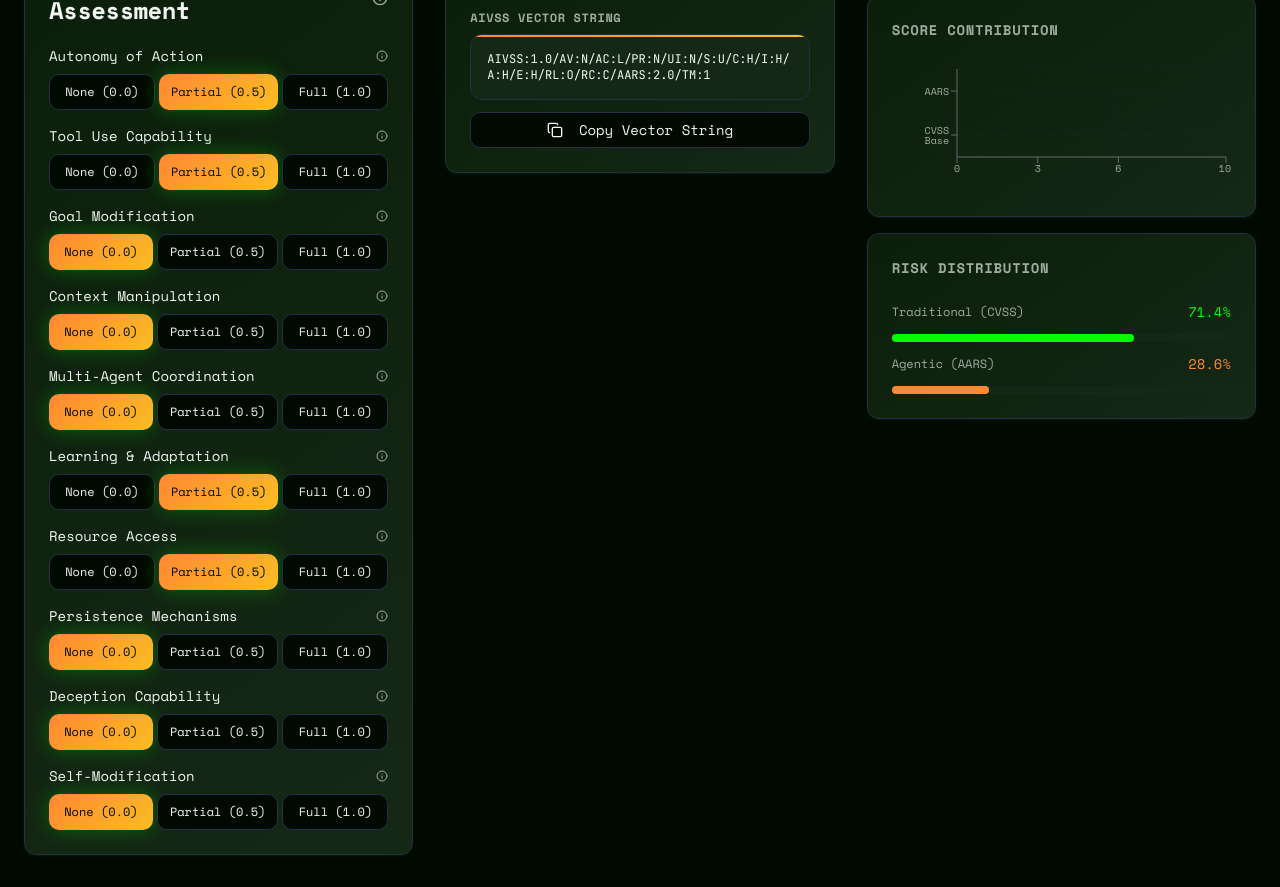
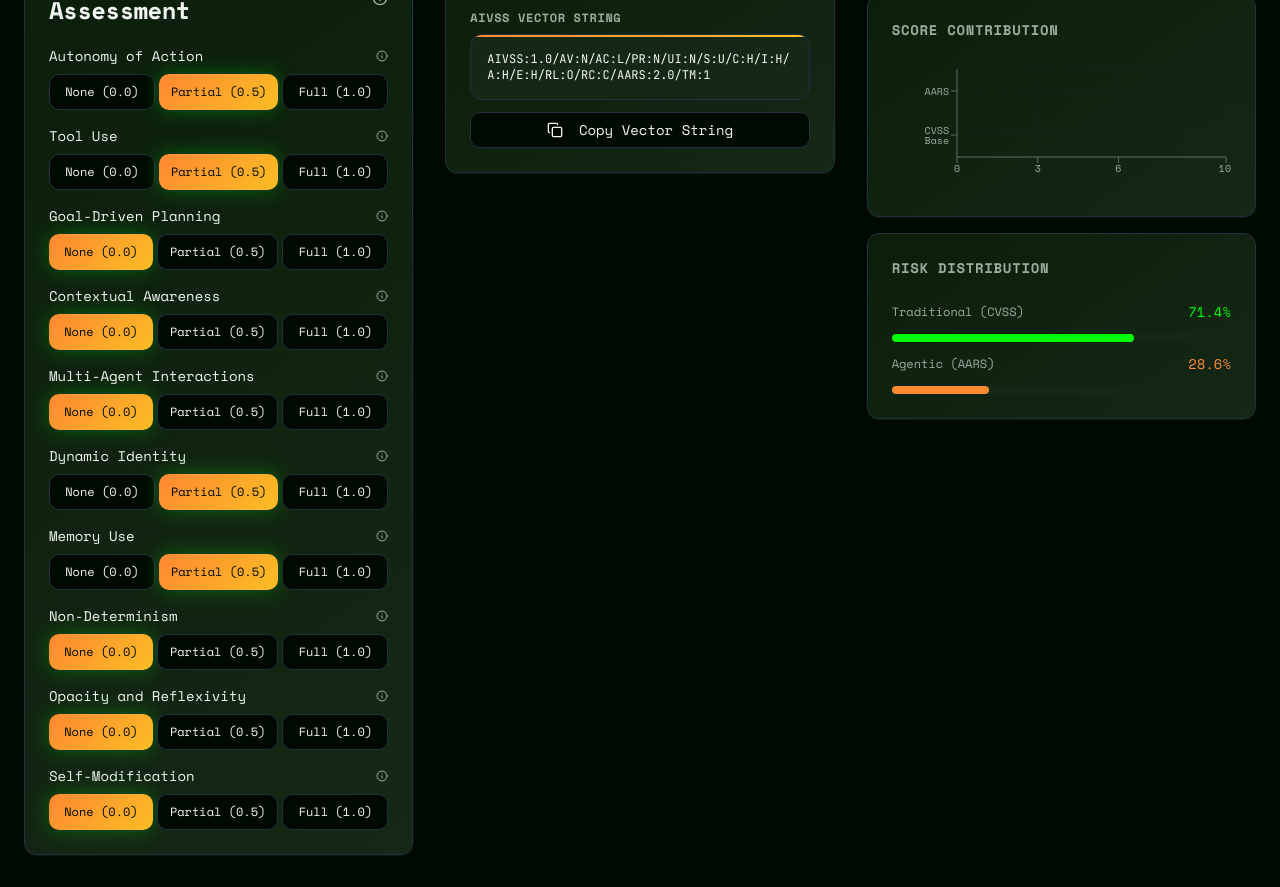
Before and after one commit to Pa04rth/aivss-dashboard, a React (Vite) app: page /calculator in a window 1280 px wide. Shown: the part 740-1627 px from the top of the page. Built offline with nearby package versions, Linux system fonts and the light colour scheme.

Commit message:
Added descriptions

```diff
--- a/src/pages/Calculator.tsx
+++ b/src/pages/Calculator.tsx
@@ -28,67 +28,73 @@ const Calculator = () => {
 
   const [aarsFactors, setAarsFactors] = useState<AARSFactor[]>([
     {
-      id: "autonomy",
+      id: "autonomy_of_action",
       name: "Autonomy of Action",
       description:
-        "The agent's ability to act independently without human oversight",
+        "The agent's ability to operate and execute tasks without direct, real-time human command or intervention",
       value: 0.5,
     },
     {
       id: "tool_use",
-      name: "Tool Use Capability",
+      name: "Tool Use",
       description:
-        "Access to external tools and APIs that can affect the environment",
+        "The agent's capability to interact with and use external tools, such as APIs, file systems, databases, or other software to affect its environment.",
       value: 0.5,
     },
     {
-      id: "goal_modification",
-      name: "Goal Modification",
+      id: "goal_driven_planning",
+      name: "Goal-Driven Planning",
       description:
-        "Ability to alter its objectives or priorities during execution",
+        "The agent's capacity to receive a high-level objective and independently create, organize, and execute a multi-step plan to achieve it",
       value: 0.0,
     },
     {
-      id: "context_manipulation",
-      name: "Context Manipulation",
-      description: "Capability to influence its own context or environment",
+      id: "contextual_awareness",
+      name: "Contextual Awareness",
+      description:
+        "The agent's sensitivity to its environment and its ability to alter its behavior based on external data, user interactions, or changes in context.",
       value: 0.0,
     },
     {
-      id: "multi_agent_coordination",
-      name: "Multi-Agent Coordination",
-      description: "Ability to communicate and coordinate with other AI agents",
+      id: "multi_agent_interactions",
+      name: "Multi-Agent Interactions",
+      description:
+        "The agent's ability to communicate, coordinate, delegate tasks with, and be influenced by other autonomous agents.",
       value: 0.0,
     },
     {
-      id: "learning_adaptation",
-      name: "Learning & Adaptation",
-      description: "Dynamic learning and behavioral adaptation capabilities",
+      id: "dynamic_identity",
+      name: "Dynamic Identity",
+      description:
+        "The agent's ability to dynamically assume different roles, permissions, or identities as needed to perform its tasks",
       value: 0.5,
     },
     {
-      id: "resource_access",
-      name: "Resource Access",
-      description: "Access to computational, network, or physical resources",
+      id: "memory_use",
+      name: "Memory Use",
+      description:
+        "The use of persistent memory to store information from past interactions and use it to inform future actions and decisions.",
       value: 0.5,
     },
     {
-      id: "persistence",
-      name: "Persistence Mechanisms",
+      id: "non_determinism",
+      name: "Non-Determinism",
       description:
-        "Ability to maintain state and continue operation across sessions",
+        "The inherent unpredictability of the agent's behavior, where the same input does not always produce the exact same output or sequence of actions.",
       value: 0.0,
     },
     {
-      id: "deception_capability",
-      name: "Deception Capability",
-      description: "Potential to mislead users or other systems",
+      id: "opacity_and_reflexivity",
+      name: "Opacity and Reflexivity",
+      description:
+        "The 'black box' nature of the agent's internal reasoning, making it difficult for humans to fully understand why it made a particular decision.",
       value: 0.0,
     },
     {
       id: "self_modification",
       name: "Self-Modification",
-      description: "Ability to modify its own code, parameters, or behavior",
+      description:
+        "The agent's potential to alter its own underlying code, parameters, or core logic during its operation.",
       value: 0.0,
     },
   ]);
```
